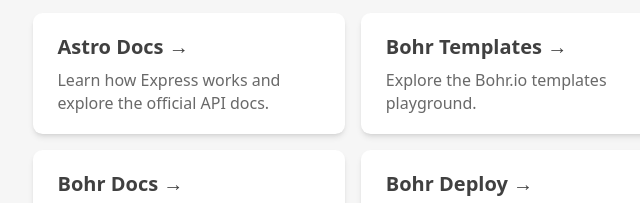
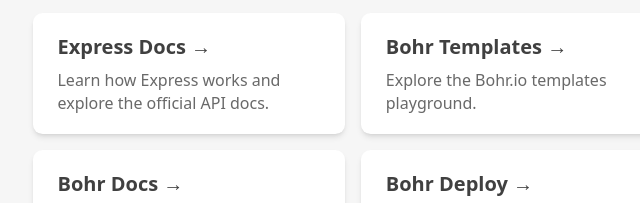
Before and after one commit to bohr-io/express-template, a plain HTML site: page index.html in a window 1280 px wide. Shown: the part 371-574 px from the top of the page, 287-927 px from the left. Drawn offline with Linux system fonts and the light colour scheme.

Commit message:
fix: changed name from astro to express

```diff
--- a/index.html
+++ b/index.html
@@ -22,7 +22,7 @@
             rel="noopener noreferrer"
           >
             <h2>
-              Astro Docs
+              Express Docs
               <span>&rarr;</span>
             </h2>
             <p>Learn how Express works and explore the official API docs.</p>
```
